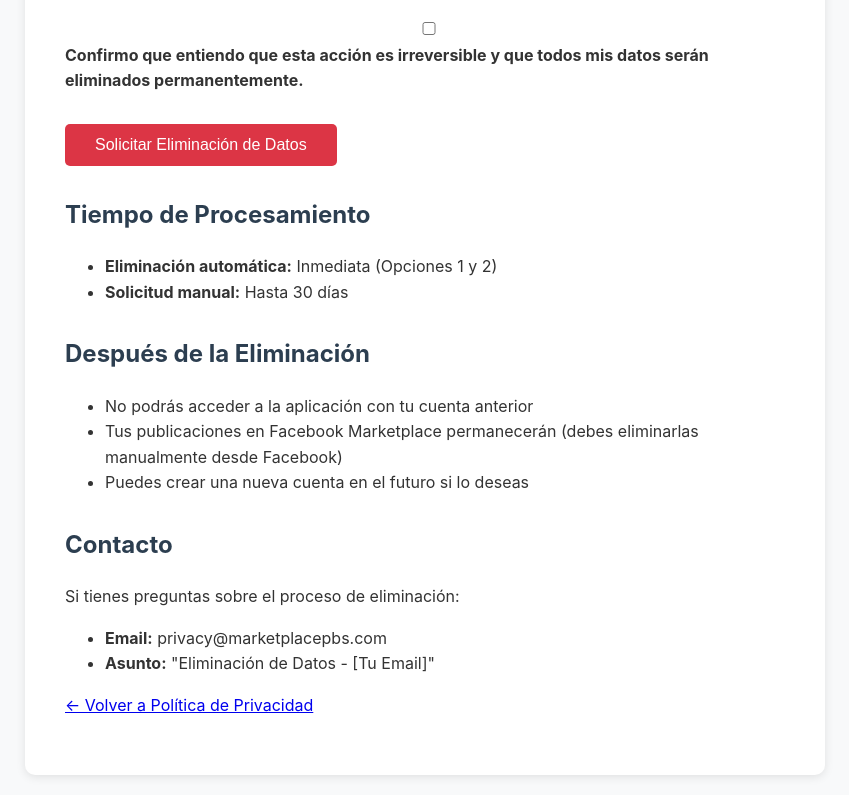
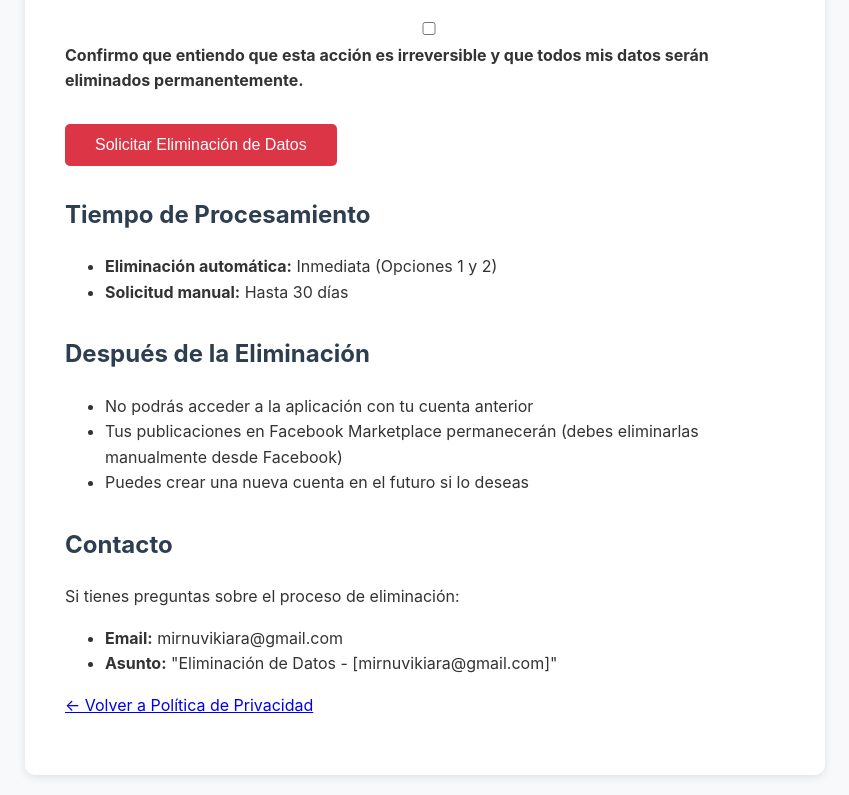
Before and after one commit to eithanprivate/test, a plain HTML site: page data_deletion.html in a window 1280 px wide. Shown: the part 1312-2107 px from the top of the page, without its empty margins (215-1064 px from the left). Drawn offline with Linux system fonts and the light colour scheme.

Commit message:
Update data_deletion.html

```diff
--- a/data_deletion.html
+++ b/data_deletion.html
@@ -204,8 +204,8 @@
         <h2>Contacto</h2>
         <p>Si tienes preguntas sobre el proceso de eliminación:</p>
         <ul>
-            <li><strong>Email:</strong> privacy@marketplacepbs.com</li>
-            <li><strong>Asunto:</strong> "Eliminación de Datos - [Tu Email]"</li>
+            <li><strong>Email:</strong> mirnuvikiara@gmail.com</li>
+            <li><strong>Asunto:</strong> "Eliminación de Datos - [mirnuvikiara@gmail.com]"</li>
         </ul>
 
         <p><a href="privacy_policy.html">← Volver a Política de Privacidad</a></p>
```
